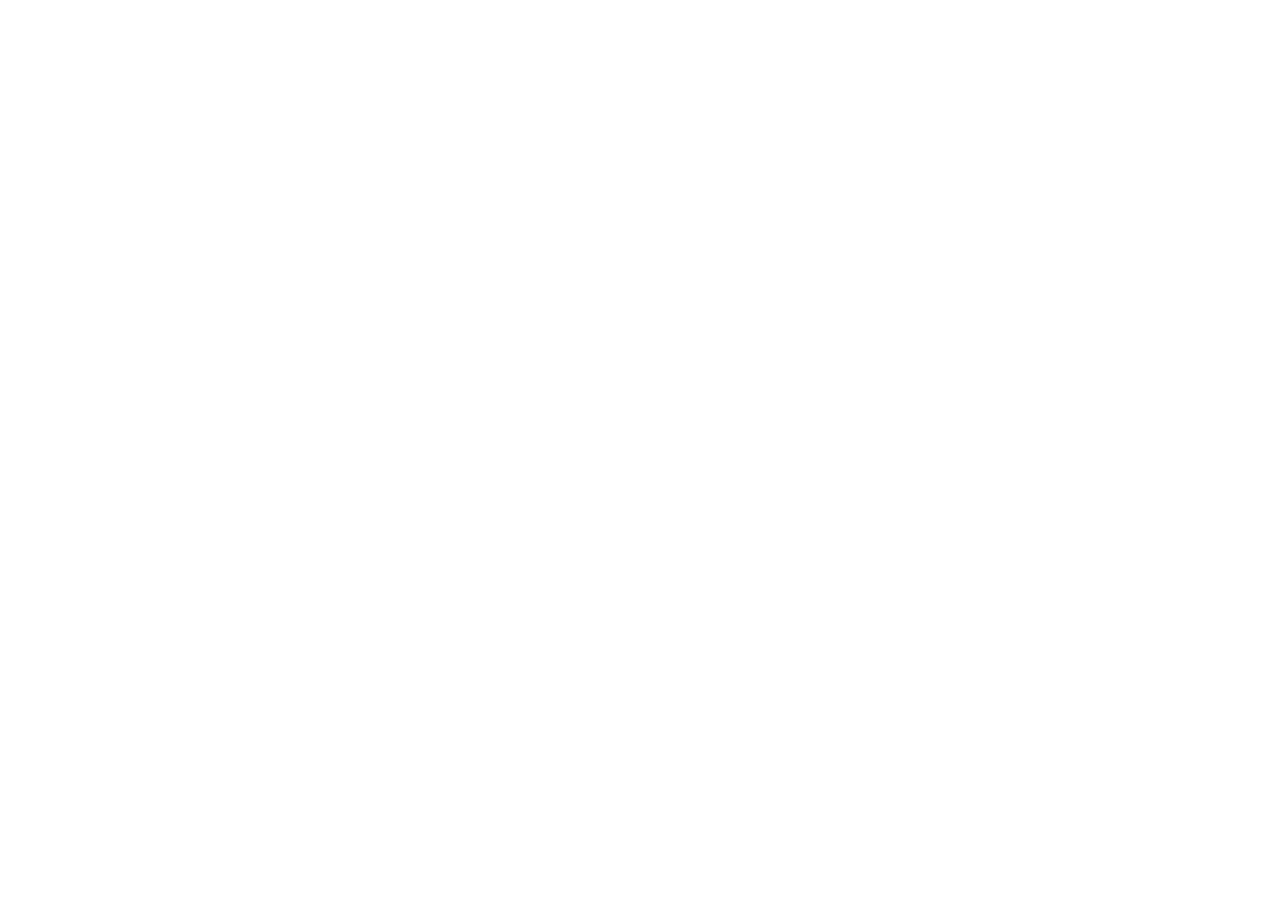
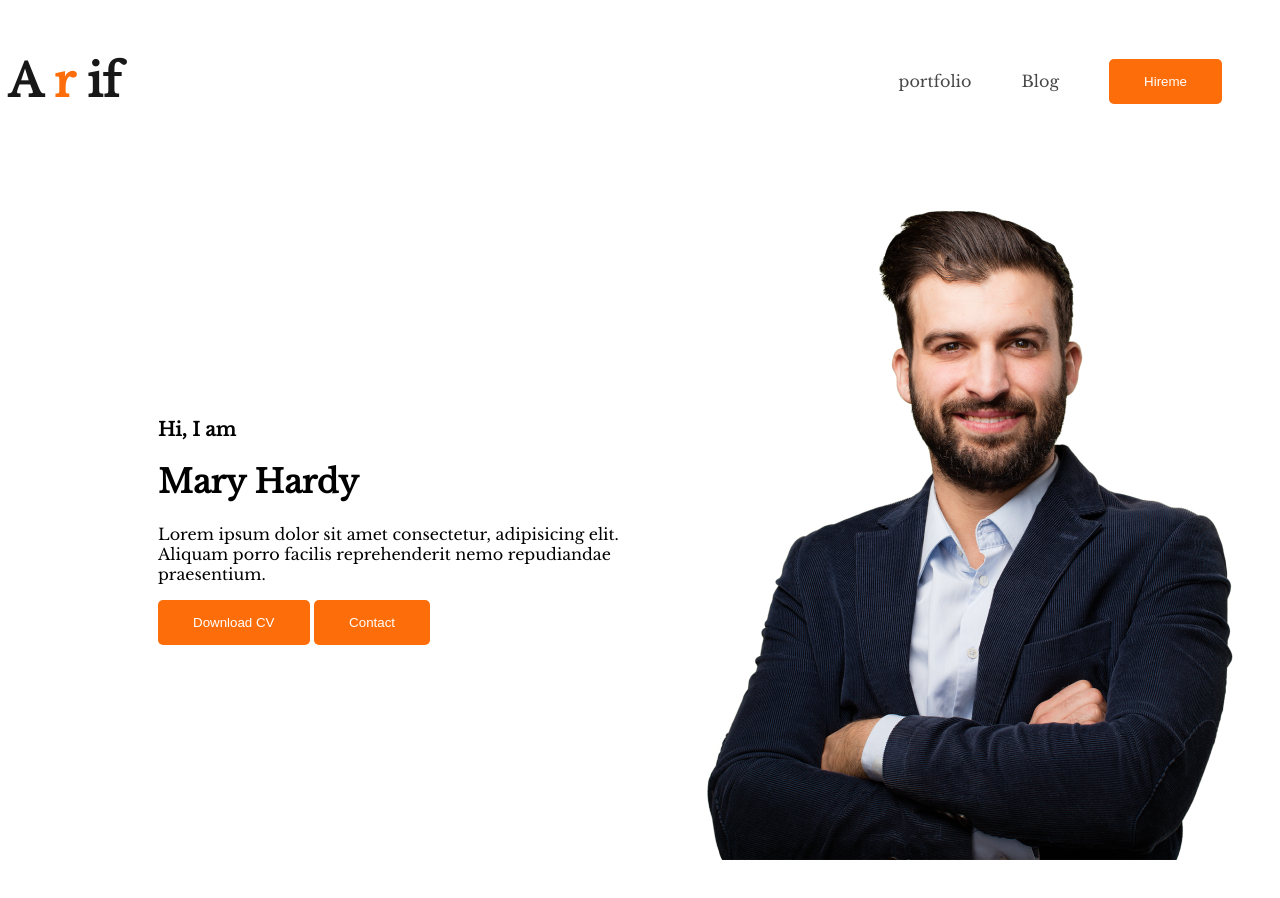
Before and after one commit to arif1101/P-H-practice-portfolio, a plain HTML site: page index.html in a window 1280 px wide. Before the commit the page ends 800 px from the top, so only its background shows below. Drawn offline with nearby package versions, Linux system fonts and the light colour scheme.

Commit message:
module 5-3 done

```diff
--- a/index.html
+++ b/index.html
@@ -4,10 +4,38 @@
     <meta charset="UTF-8">
     <meta name="viewport" content="width=device-width, initial-scale=1.0">
     <title>Document</title>
+    <link rel="preconnect" href="https://fonts.googleapis.com">
+    <link rel="preconnect" href="https://fonts.gstatic.com" crossorigin>
+    <link href="https://fonts.googleapis.com/css2?family=Libre+Baskerville&display=swap" rel="stylesheet">
+    <link rel="stylesheet" href="portfolio.css">
 </head>
 <body>
     <header>
-
+        <nav>
+            <h3 class="nav-title">A <span class="text-primary">r</span> if</h3>
+            <ul>
+                <li><a href="">portfolio</a></li>
+                <li><a href="">Blog</a></li>
+                <li><button class="btn-primary">Hireme</button></li>
+            </ul>
+        </nav>
+        <div class="banner">
+            <div class="banner-content">
+                <h3 class="banner-greeting">
+                    Hi, I am
+                </h3>
+                <h1 class="banner-title">
+                    Mary Hardy
+                </h1>
+                <p>Lorem ipsum dolor sit amet consectetur,
+                    adipisicing elit. Aliquam porro facilis
+                    reprehenderit nemo repudiandae praesentium.
+                </p>
+                <button class="btn-primary">Download CV</button>
+                <button class="btn-primary">Contact</button>
+            </div>
+            <img src="images/hardy.png" alt="">
+        </div>
     </header>
 
 
--- /dev/null
+++ b/portfolio.css
@@ -0,0 +1,54 @@
+body {
+    font-family: 'Libre Baskerville', serif;
+}
+
+.text-primary{
+    color: #FD6E0A;
+}
+
+nav {
+    display: flex;
+    justify-content: space-between;
+    align-items: center;
+}
+
+.nav-title {
+    color: var(--Dark-01, #181818);
+    font-size: 45px;
+    font-weight: 800;
+}
+
+nav ul {
+    display: flex;
+    align-items: center;
+}
+
+nav li {
+    list-style: none;
+    margin-right: 50px;
+}
+
+nav li a {
+    text-decoration: none;
+    color: #474747;
+}
+
+.btn-primary{
+    background-color: #FD6E0A;
+    border-radius: 5px;
+    border: 0;
+    color: white;
+    font-style: 20px;
+    font-weight: 700px;
+    padding: 15px 35px;
+}
+
+/* header related style */
+.header {
+    background-color: #FFF8F3;
+}
+.banner{
+    padding: 30px 30px 30px 150px;
+    display: flex;
+    align-items: center;
+}
```
Also changed, not shown: images/developer.png (added), images/hardy.png (added), images/header_bg.png (added), images/icons/facebook.png (added), images/icons/insta.png (added), images/icons/js.png (added), images/icons/mongo.png (added), images/icons/nodejs.png (added), images/icons/react.png (added), images/icons/twitter.png (added).
